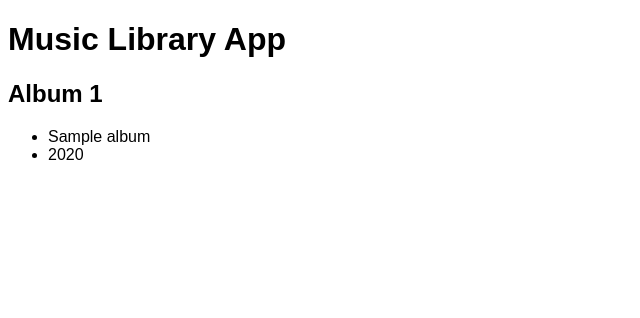
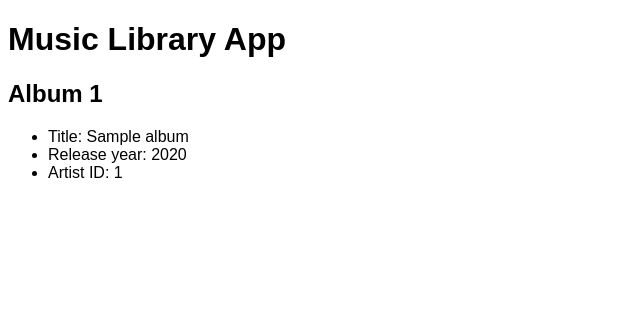
Before and after one commit to jclwilson/makers_unit_4_web_applications_music_library, a Flask app: template templates/album.html in a window 1280 px wide. Shown: the top 318 px of the page, without its empty margins (0-640 px from the left). Run offline with Flask 3, Linux system fonts and the light colour scheme; the template is opened without the code that fills it: most values are stand-ins (such as "Sample title", 1, 10 or a date in 2020).

Commit message:
Updates album template with artist ID

```diff
--- a/templates/album.html
+++ b/templates/album.html
@@ -11,8 +11,9 @@
             {% for album in album %}
             <h2 id="album_id">Album {{ album.id }}</h2>
             <ul id="album-info">
-                <li id="album_title">{{ album.title }}</li>
-                <li id="album_release_year">{{ album.release_year }}</li>
+                <li id="album_title">Title: {{ album.title }}</li>
+                <li id="album_release_year">Release year: {{ album.release_year }}</li>
+                <li id="album_artist_id">Artist ID: {{ album.artist_id }}</li>
             {% endfor %}
             </ul>
         </main>
```
